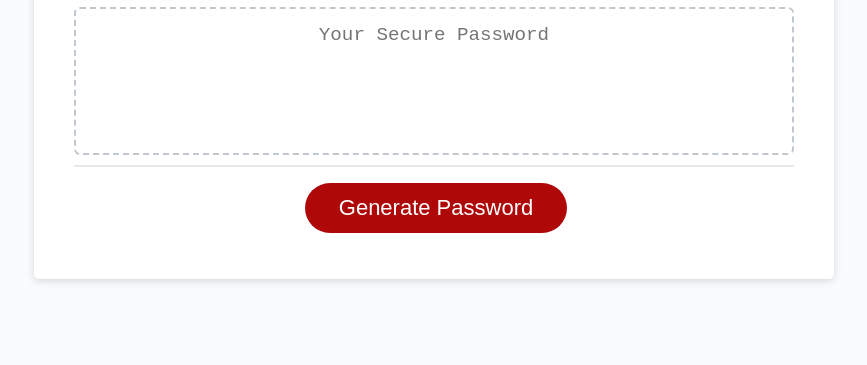
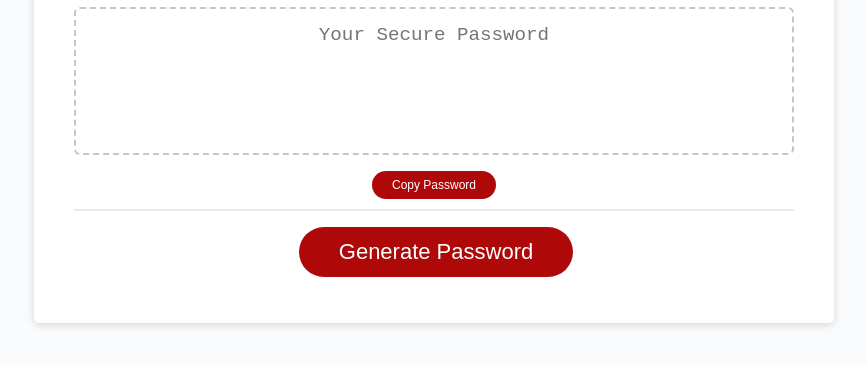
Before and after one commit to pprewitt/PasswordGenerator, a plain HTML site: page index.html in a window 1280 px wide. Shown: the part 241-606 px from the top of the page, without its empty margins (206-1073 px from the left). Drawn offline with Linux system fonts and the light colour scheme.

Commit message:
adding copy to clipboard function

```diff
--- a/index.html
+++ b/index.html
@@ -23,6 +23,8 @@
             placeholder="Your Secure Password"
             aria-label="Generated Password"
           ></textarea>
+          <div class="copy"><button id="copyBtn">Copy Password</button>
+          </div>
         </div>
 
         <div class="card-footer">
--- a/script.js
+++ b/script.js
@@ -86,3 +86,10 @@ function getRandomLowerCase() {
 
     passwordText.value = password;
   }
+
+  function copyButton() {
+    document.querySelector("#password").select();
+    document.execCommand('copy');
+    alert("Copied password to clipboard");
+  }
+  copyBtn.addEventListener("click", copyButton);
--- a/style.css
+++ b/style.css
@@ -71,6 +71,26 @@ header {
   display: block;
   clear: both;
 }
+.copy{
+  text-align: center;
+  display: flex;
+  align-items: center;
+  justify-content: center;
+}
+#copyBtn{
+  display: block;
+  background-color: hsl(360, 91%, 36%);
+  border-radius: 25px;
+  border: none;
+  color: white;
+  font-size: 12px;
+  line-height: 12px;
+  margin: 6px 10px 10px 10px;
+  padding: 8px 20px;
+  text-align: center;
+  cursor: pointer;
+}
+
 
 .btn {
   border: none;
@@ -83,7 +103,7 @@ header {
   font-size: 22px;
   line-height: 22px;
   margin: 16px 16px 16px 20px;
-  padding: 14px 34px;
+  padding: 14px 40px;
   text-align: center;
   cursor: pointer;
 }
```
